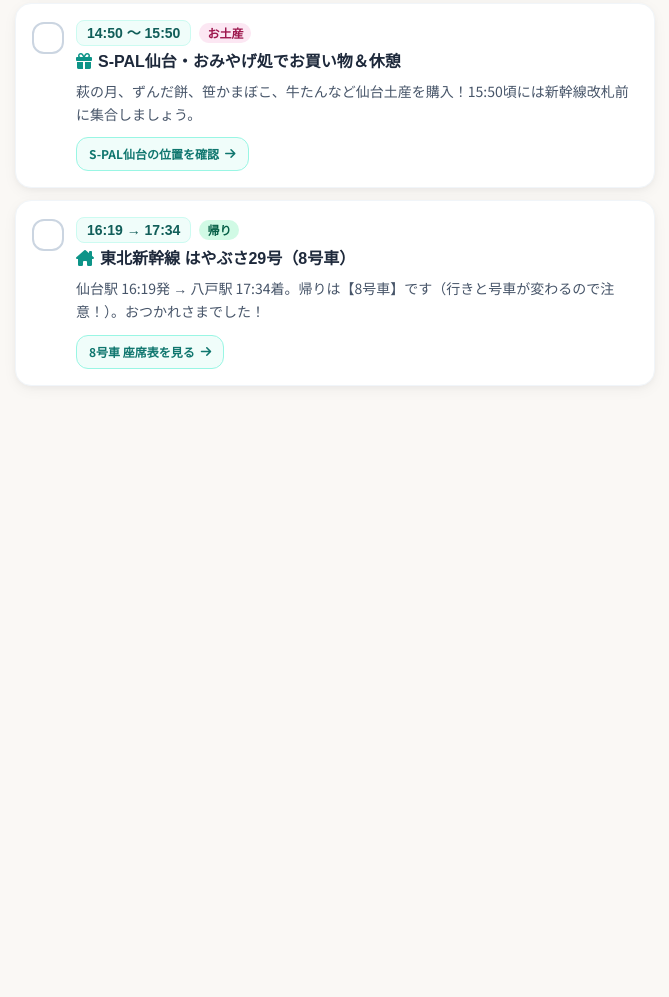
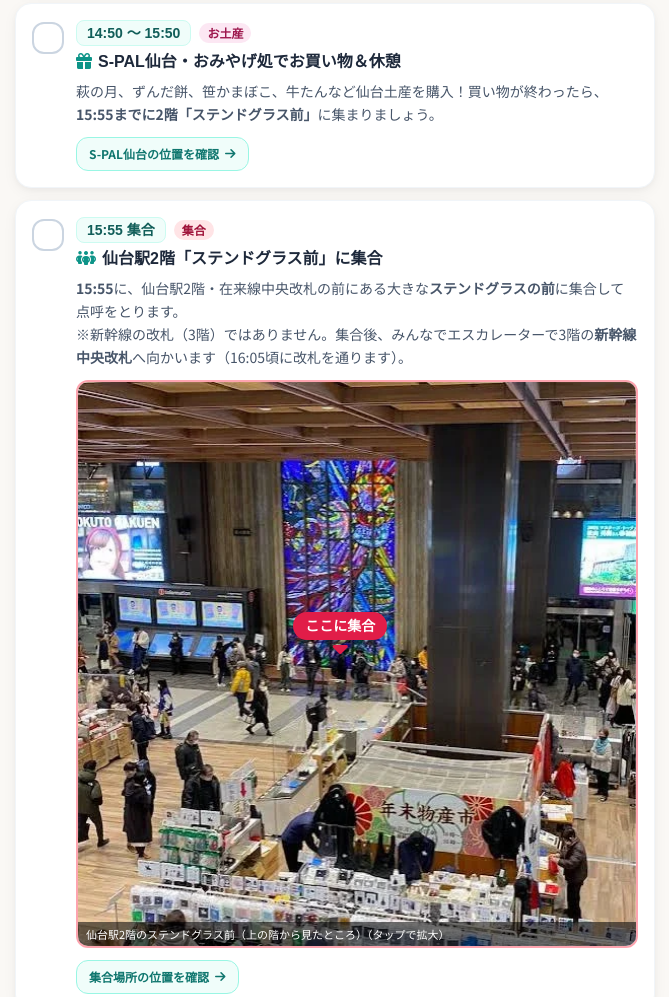
Before and after one commit to tamonoki15/sendai-trip, a plain HTML site: page index.html in a window 1280 px wide. Shown: the part 1741-2738 px from the top of the page, without its empty margins (305-974 px from the left). Before the commit the page ends 2219 px from the top, so only its background shows below. Drawn offline with nearby package versions, Linux system fonts and the light colour scheme; a web font is replaced by a local one.

Commit message:
帰りの集合場所（15:55 仙台駅2階ステンドグラス前）を写真付きで追加
Co-Authored-By: Claude Opus 5.5 <noreply@anthropic.com>
Claude-Session: https://claude.ai/code/session_01RTdiULKvGMYr8d9K7rpzzG

```diff
--- a/index.html
+++ b/index.html
@@ -353,7 +353,7 @@
         <div>
           <label class="block text-xs font-bold text-slate-600 mb-1">集合時間・場所のメモ</label>
           <textarea id="memoMeeting" rows="2" oninput="saveMemos()"
-            placeholder="例：12:40 水族館1階入り口の時計前に集合 / 15:45 仙台駅ステンドグラス前"
+            placeholder="例：12:40 水族館1階入り口の時計前に集合 / 15:55 仙台駅2階ステンドグラス前"
             class="w-full p-3 bg-amber-50/60 border border-amber-200 rounded-xl text-sm focus:outline-none focus:ring-2 focus:ring-teal-500"></textarea>
         </div>
 
@@ -474,9 +474,23 @@
         badge: 'お土産',
         badgeColor: 'bg-pink-100 text-pink-800',
         icon: 'fa-gift',
-        desc: '萩の月、ずんだ餅、笹かまぼこ、牛たんなど仙台土産を購入！15:50頃には新幹線改札前に集合しましょう。',
+        desc: '萩の月、ずんだ餅、笹かまぼこ、牛たんなど仙台土産を購入！買い物が終わったら、<strong>15:55までに2階「ステンドグラス前」</strong>に集まりましょう。',
         actionTab: 'navi',
         actionLabel: 'S-PAL仙台の位置を確認'
+      },
+      {
+        id: 'step-meet',
+        time: '15:55 集合',
+        title: '仙台駅2階「ステンドグラス前」に集合',
+        badge: '集合',
+        badgeColor: 'bg-rose-100 text-rose-800',
+        icon: 'fa-people-group',
+        desc: '<strong>15:55</strong>に、仙台駅2階・在来線中央改札の前にある大きな<strong>ステンドグラスの前</strong>に集合して点呼をとります。<br>※新幹線の改札（3階）ではありません。集合後、みんなでエスカレーターで3階の<strong>新幹線中央改札</strong>へ向かいます（16:05頃に改札を通ります）。',
+        image: 'img/meeting-stainedglass.webp',
+        imageAlt: '仙台駅2階のステンドグラス前（上の階から見たところ）',
+        imageMarker: { x: 47, y: 50, label: 'ここに集合' },
+        actionTab: 'navi',
+        actionLabel: '集合場所の位置を確認'
       },
       {
         id: 'step-7',
@@ -501,6 +515,15 @@
         lng: 140.882437,
         note: '新幹線ホームは3階、JR仙石線（中野栄方面）は地下ホーム（1・2番線）です。',
         mapQuery: '仙台駅'
+      },
+      {
+        id: 'meeting-stainedglass',
+        name: '仙台駅2階 ステンドグラス前（帰りの集合場所）',
+        category: '15:55 集合場所',
+        lat: 38.260132,
+        lng: 140.882437,
+        note: '仙台駅2階の中央コンコース、在来線中央改札の前にある大きなステンドグラスの前です。S-PAL仙台から2階でそのまま来られます。集合後、エスカレーターで3階の新幹線中央改札へ移動します。',
+        mapQuery: '仙台駅 ステンドグラス'
       },
       {
         id: 'nakanosakae-station',
@@ -706,6 +729,18 @@
                 <p class="text-sm text-slate-600 mt-1.5 leading-relaxed">
                   ${item.desc}
                 </p>
+
+                ${item.image ? `
+                  <a href="${item.image}" target="_blank" rel="noopener" class="block mt-3 relative rounded-xl overflow-hidden border-2 border-rose-300">
+                    <img src="${item.image}" alt="${item.imageAlt}" loading="lazy" class="w-full h-auto block">
+                    ${item.imageMarker ? `
+                      <span class="absolute flex flex-col items-center -translate-x-1/2 -translate-y-full pointer-events-none" style="left:${item.imageMarker.x}%;top:${item.imageMarker.y}%;">
+                        <span class="bg-rose-600 text-white font-maru font-bold text-sm px-3 py-1 rounded-full shadow-lg whitespace-nowrap">${item.imageMarker.label}</span>
+                        <i class="fa-solid fa-caret-down text-rose-600 text-2xl -mt-2 drop-shadow"></i>
+                      </span>` : ''}
+                    <span class="absolute bottom-0 inset-x-0 bg-black/55 text-white text-[11px] px-2 py-1">${item.imageAlt}（タップで拡大）</span>
+                  </a>
+                ` : ''}
 
                 ${item.actionTab ? `
                   <div class="mt-3">
```
Also changed, not shown: img/meeting-stainedglass.webp (added).
